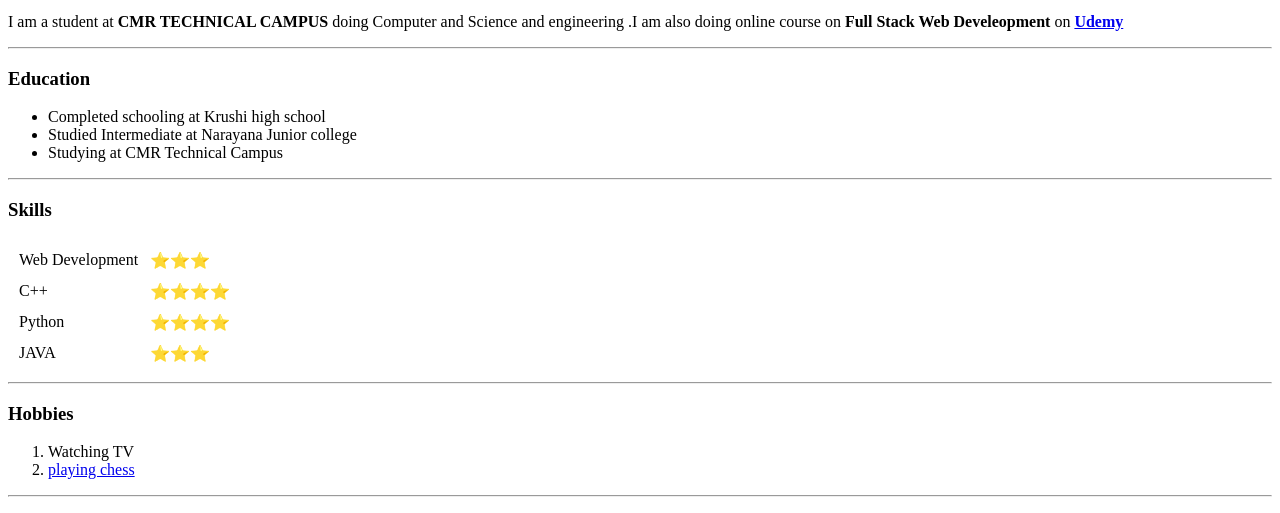
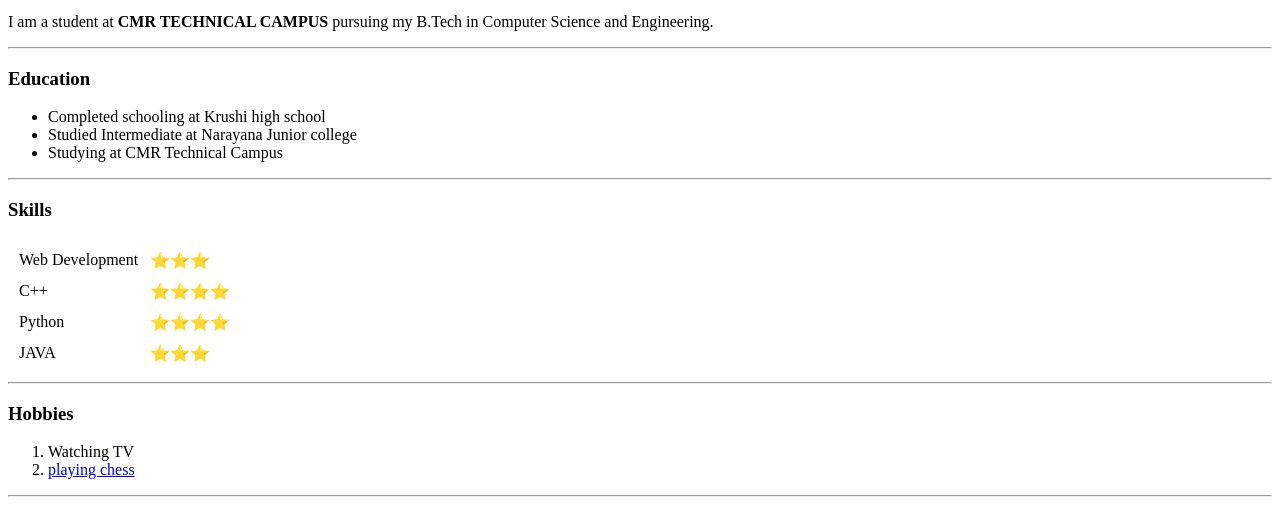
Before and after one commit to Bhargav3000/cv, a plain HTML site: page index.html in a window 1280 px wide. Shown: the part 282-795 px from the top of the page. Drawn offline with Linux system fonts and the light colour scheme.

Commit message:
Update index.html

```diff
--- a/index.html
+++ b/index.html
@@ -12,9 +12,9 @@
       </td>
    </tr>
    </table>
-   <p>I am a student at <strong>CMR TECHNICAL CAMPUS</strong> doing Computer and Science and engineering
-    .I am also doing online course on <strong> Full Stack Web Develeopment</strong>
-    on <strong><a href="https://www.udemy.com/">Udemy</a></strong>
+   <p>I am a student at <strong>CMR TECHNICAL CAMPUS</strong> pursuing my B.Tech in Computer Science and Engineering.
+
+
    </p>
    <hr>
    <h3>Education</h3>
```
